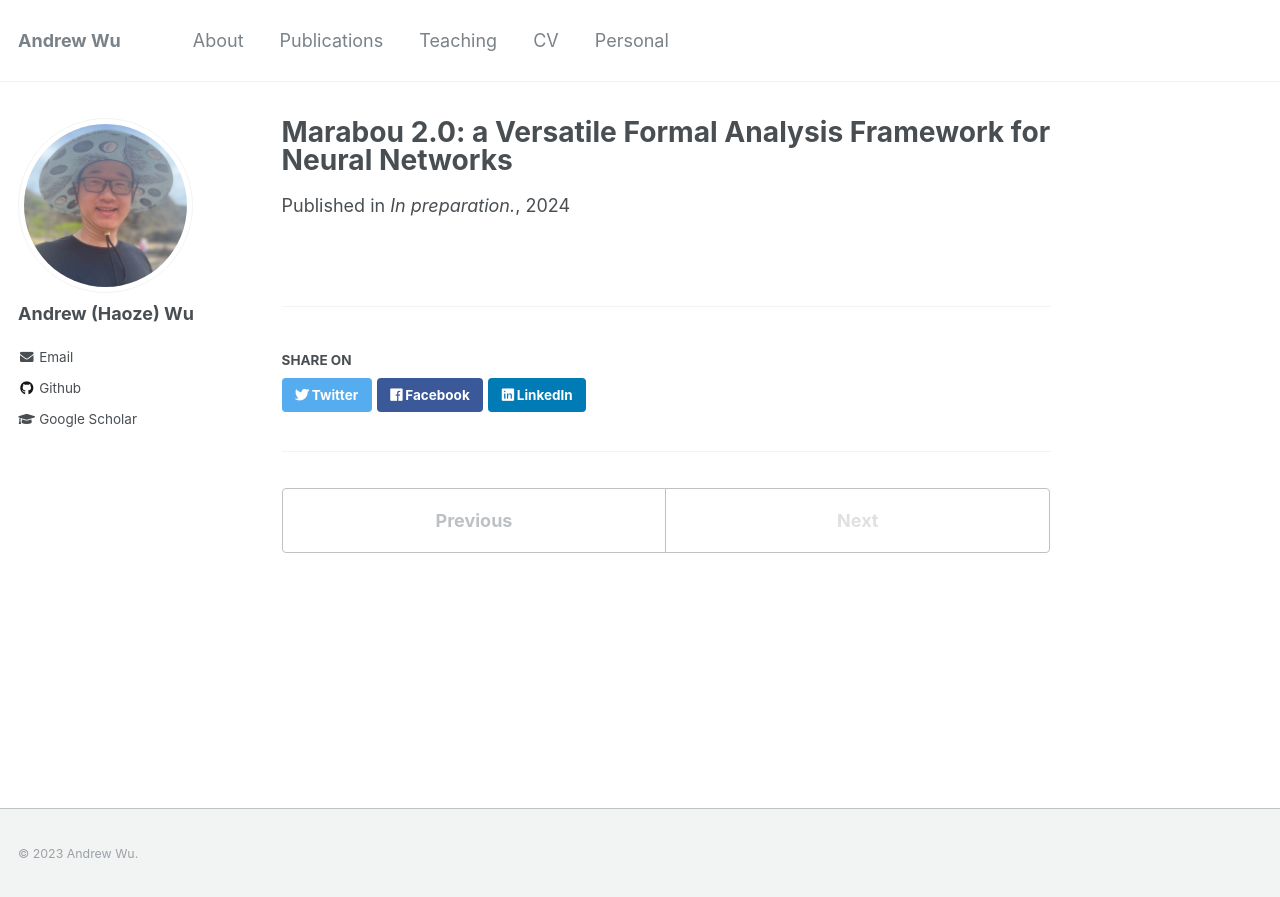
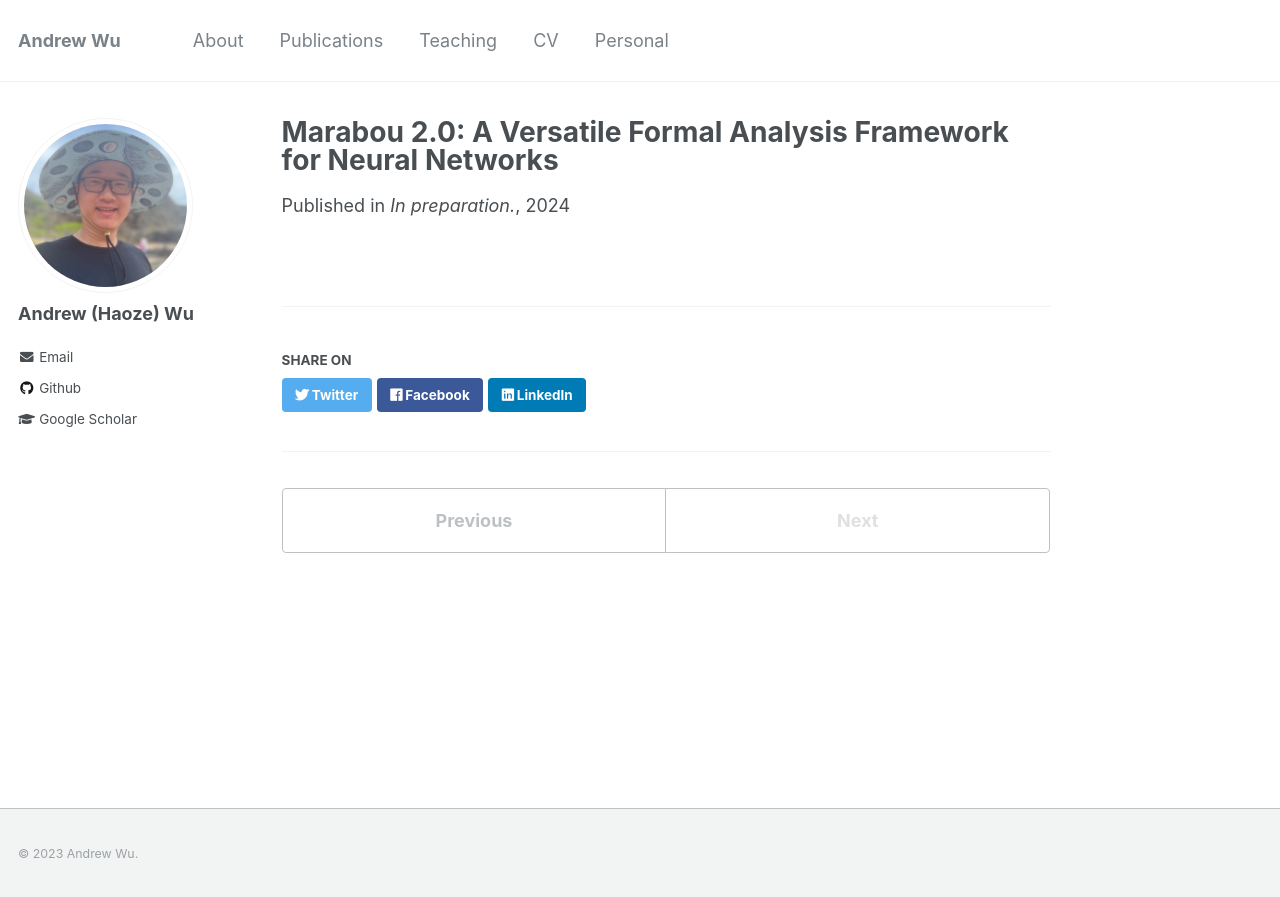
Before and after one commit to wu-haoze/wu-haoze.github.io, a Jekyll site: the page built from _publications/2024-3-1-marabou2.md, in a window 1280 px wide. Shown: the top 897 px of the page. Built offline with Jekyll 4.4.1, drawn with Linux system fonts in a browser that asks for light colours.

```diff
--- a/_publications/2024-3-1-marabou2.md
+++ b/_publications/2024-3-1-marabou2.md
@@ -1,5 +1,5 @@
 ---
-title:  "Marabou 2.0: a Versatile Formal Analysis Framework for Neural Networks"
+title:  "Marabou 2.0: A Versatile Formal Analysis Framework for Neural Networks"
 collection: publications
 venue: In preparation.
 bibtex:
```
